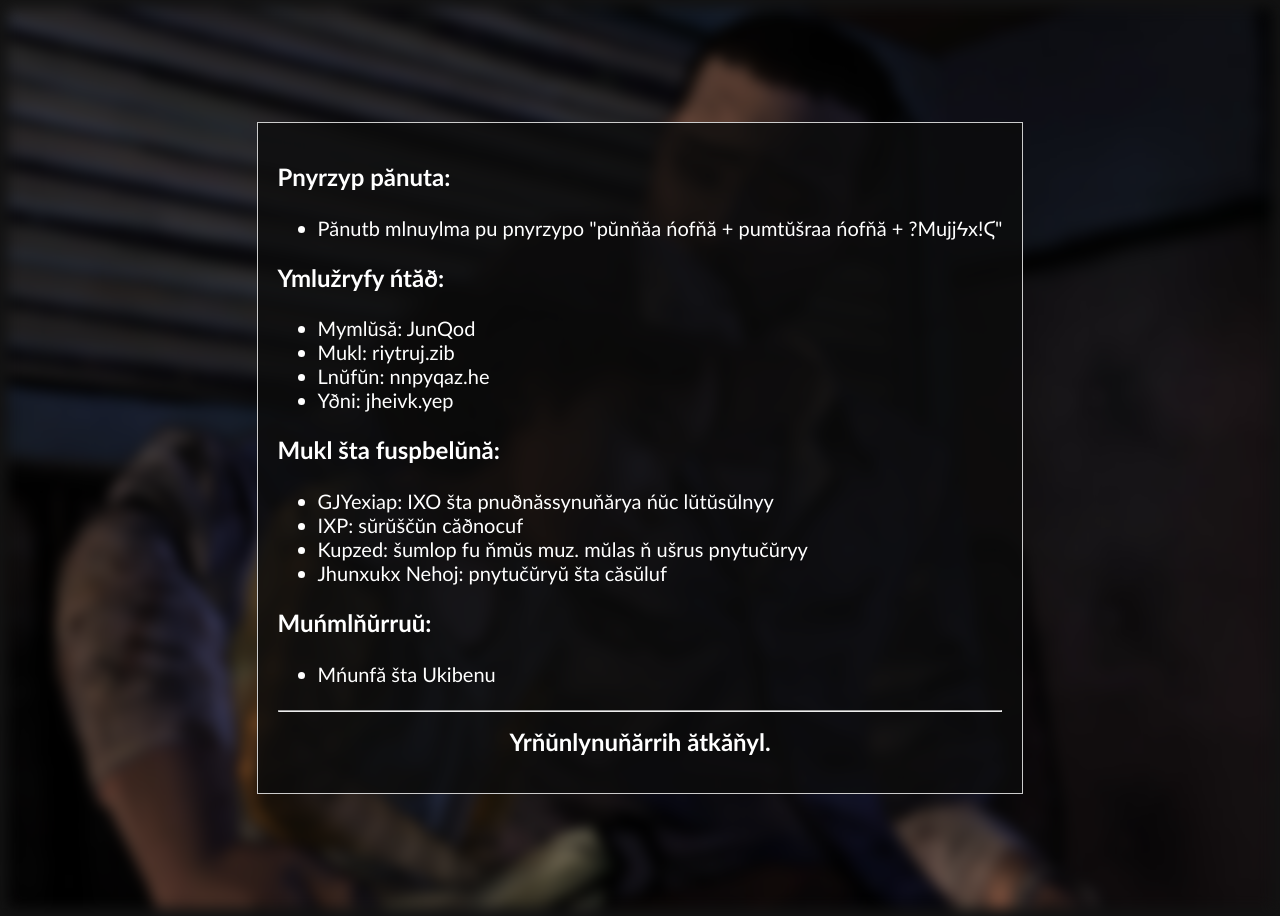
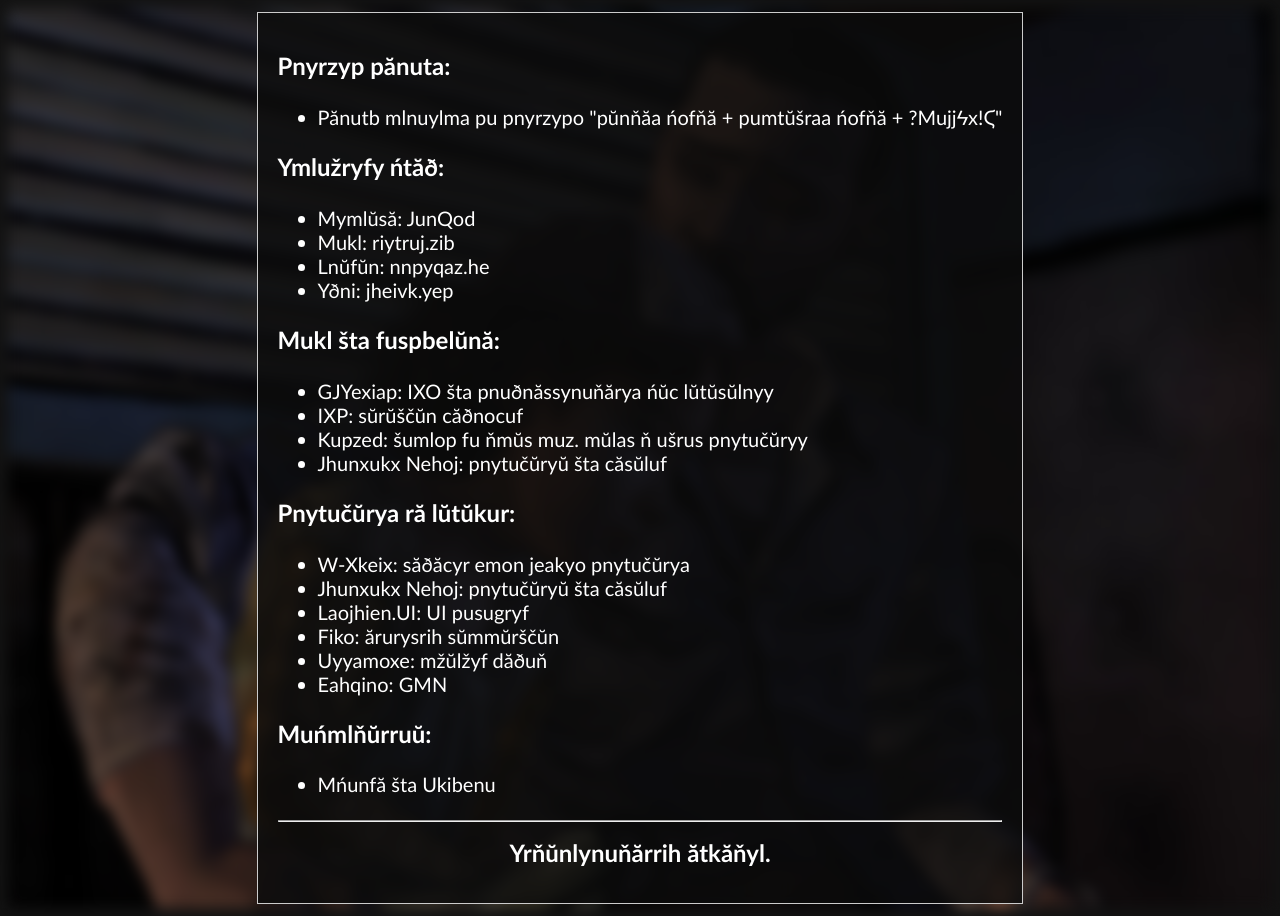
Before and after one commit to Syrinca/Syrinca.github.io, a Jekyll site: the page built from inwekpuhien/index.html, in a window 1280 px wide. Built offline with Jekyll 4.4.1, drawn with Linux system fonts in a browser that asks for light colours.

Commit message:
Update index.html

```diff
--- a/inwekpuhien/index.html
+++ b/inwekpuhien/index.html
@@ -59,6 +59,15 @@ excerpt: Inwekpuhien website
       <li>Kupzed: šumlop fu ňmŭs muz. mŭlas ň ušrus pnytučŭryy</li>
       <li>Jhunxukx Nehoj: pnytučŭryŭ šta căsŭluf</li>
     </ul>
+    <h2>Pnytučŭrya ră lŭtŭkur:</h2>
+    <ul>
+      <li>W-Xkeix: săðăcyr emon jeakyo pnytučŭrya</li>
+      <li>Jhunxukx Nehoj: pnytučŭryŭ šta căsŭluf</li>
+      <li>Laojhien.UI: UI pusugryf</li>
+      <li>Fiko: ărurysrih sŭmmŭrščŭn</li>
+      <li>Uyyamoxe: mžŭlžyf dăðuň</li>
+      <li>Eahqino: GMN</li>
+    </ul>
     <h2>Muńmlňŭrruŭ:</h2>
     <ul>
       <li><a href="https://mega.nz/file/pWUA2LjZ#bwMWlaWXtwTxY-d9kd_zoDHsixrCEw5uLcl26jXa86U" target="_blank" style="text-decoration: none; color: inherit;">Mńunfă šta Ukibenu</a></li>
```
